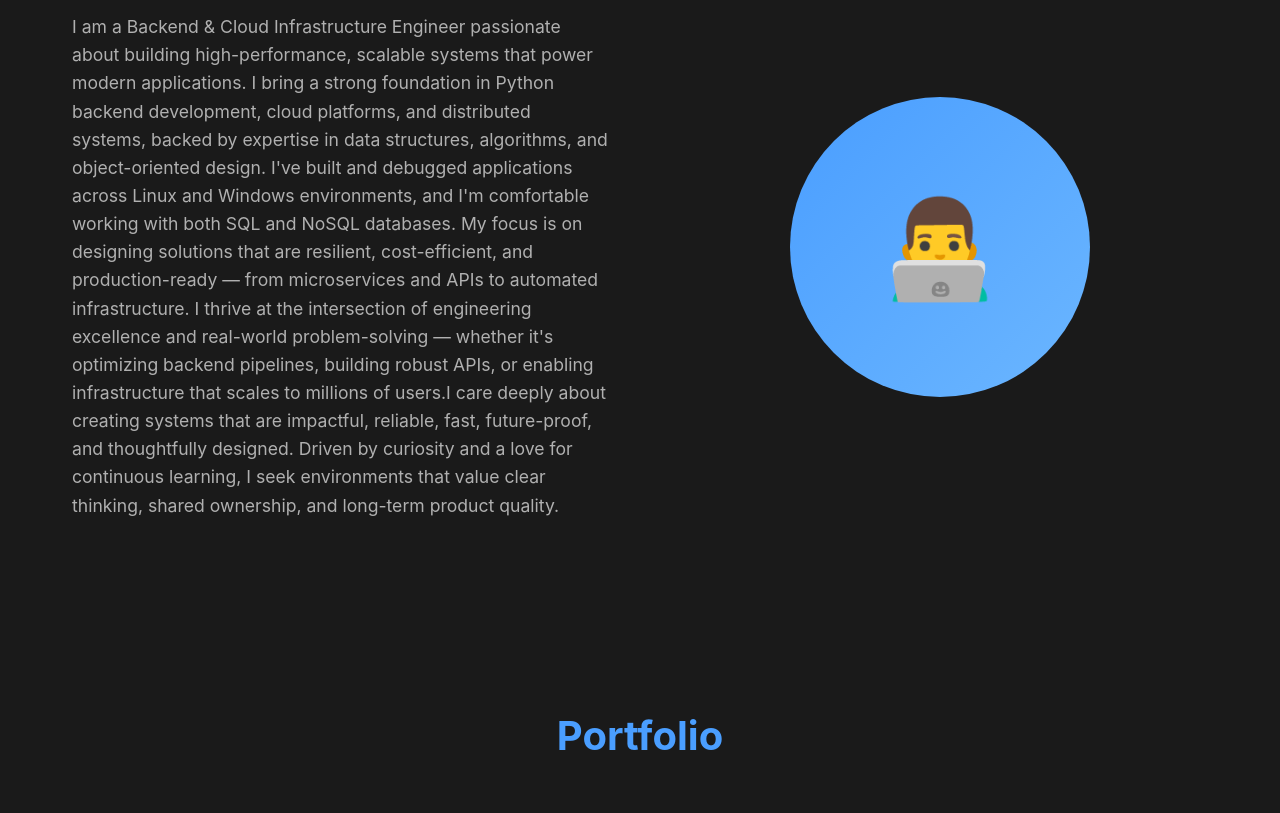
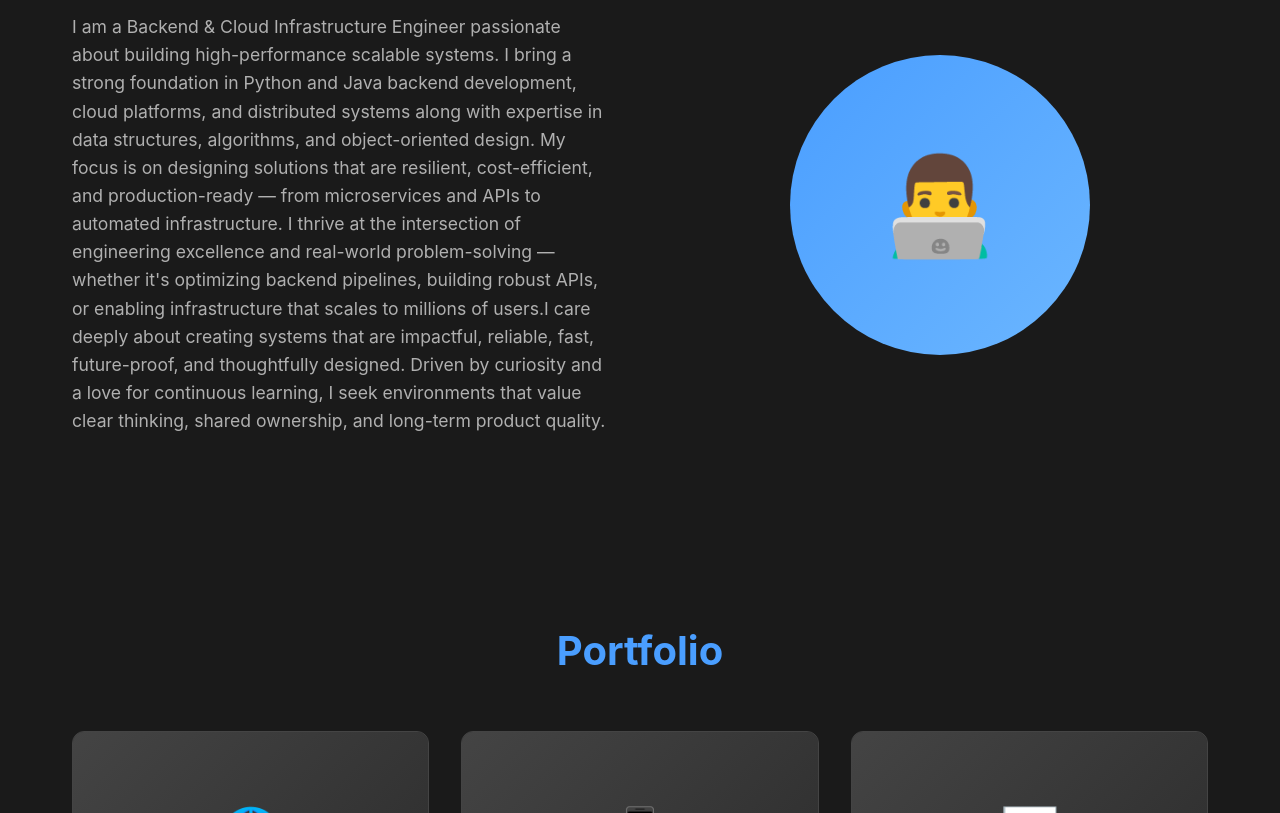
Before and after one commit to gyandeep2902/Personal_Portfolio, a plain HTML site: page index.html in a window 1280 px wide. Shown: the part 1500-2313 px from the top of the page. Drawn offline with Linux system fonts and the light colour scheme.

Commit message:
Update about section

```diff
--- a/index.html
+++ b/index.html
@@ -561,10 +561,9 @@
         <div class="about-content">
             <div class="about-text">
                 <h3 style="color: var(--primary-blue); margin-bottom: 1rem; font-size: 1.8rem;">Gyan Deep</h3>
-                <p>I am a Backend & Cloud Infrastructure Engineer passionate about building high-performance, scalable systems that power modern applications.
-                I bring a strong foundation in Python backend development, cloud platforms, and distributed systems, backed by expertise in data structures, algorithms, and object-oriented design.
-                I've built and debugged applications across Linux and Windows environments, and I'm comfortable working with both SQL and NoSQL databases. My focus is on designing solutions
-                that are resilient, cost-efficient, and production-ready — from microservices and APIs to automated infrastructure. I thrive at the intersection of engineering
+                <p>I am a Backend & Cloud Infrastructure Engineer passionate about building high-performance scalable systems.
+                I bring a strong foundation in Python and Java backend development, cloud platforms, and distributed systems along with expertise in data structures, algorithms, and object-oriented design.
+                My focus is on designing solutions that are resilient, cost-efficient, and production-ready — from microservices and APIs to automated infrastructure. I thrive at the intersection of engineering
                 excellence and real-world problem-solving — whether it's optimizing backend pipelines, building robust APIs, or enabling infrastructure that scales to millions of users.I care deeply
                 about creating systems that are impactful, reliable, fast, future-proof, and thoughtfully designed. Driven by curiosity and a love
                 for continuous learning, I seek environments that value clear thinking, shared ownership, and long-term product quality.
```
